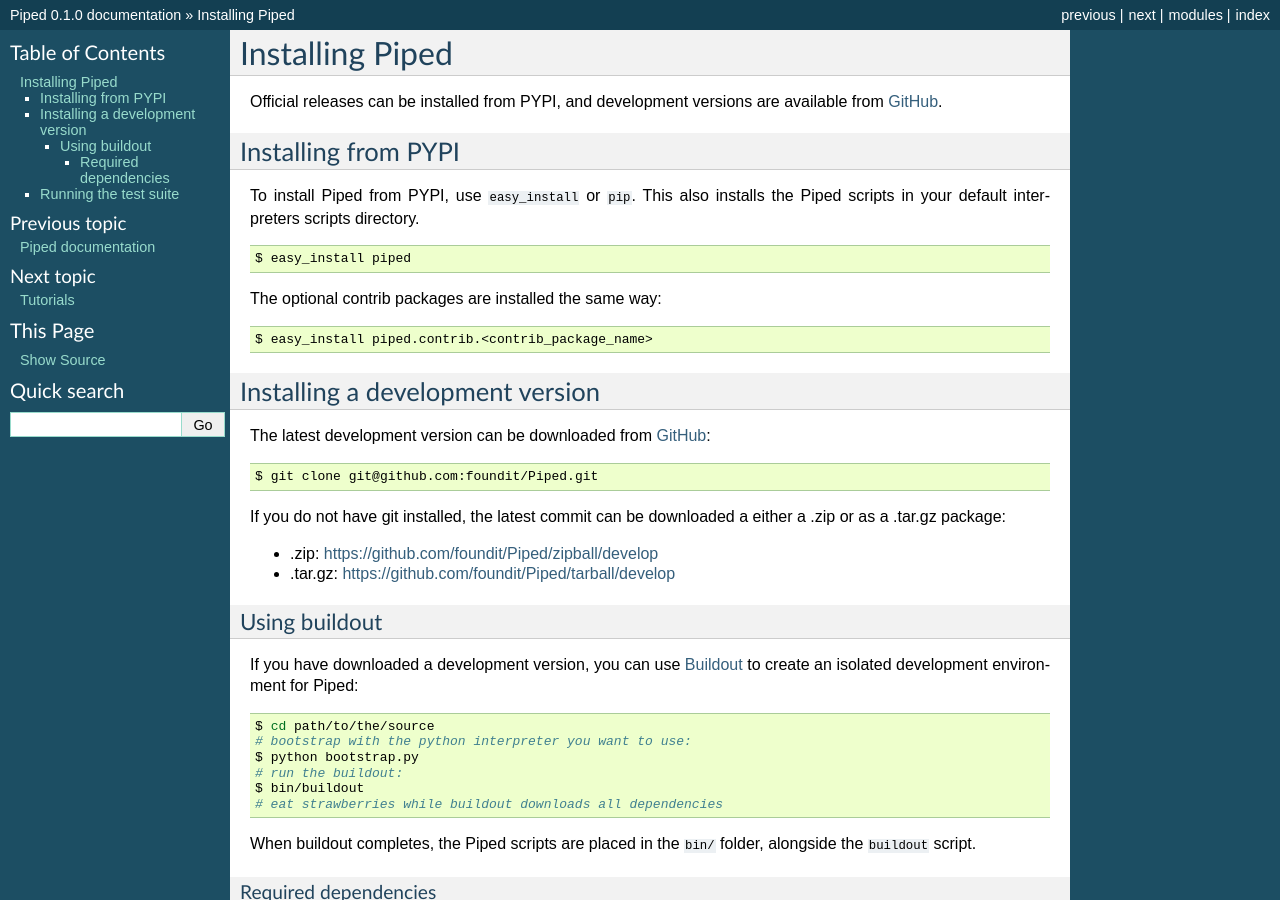
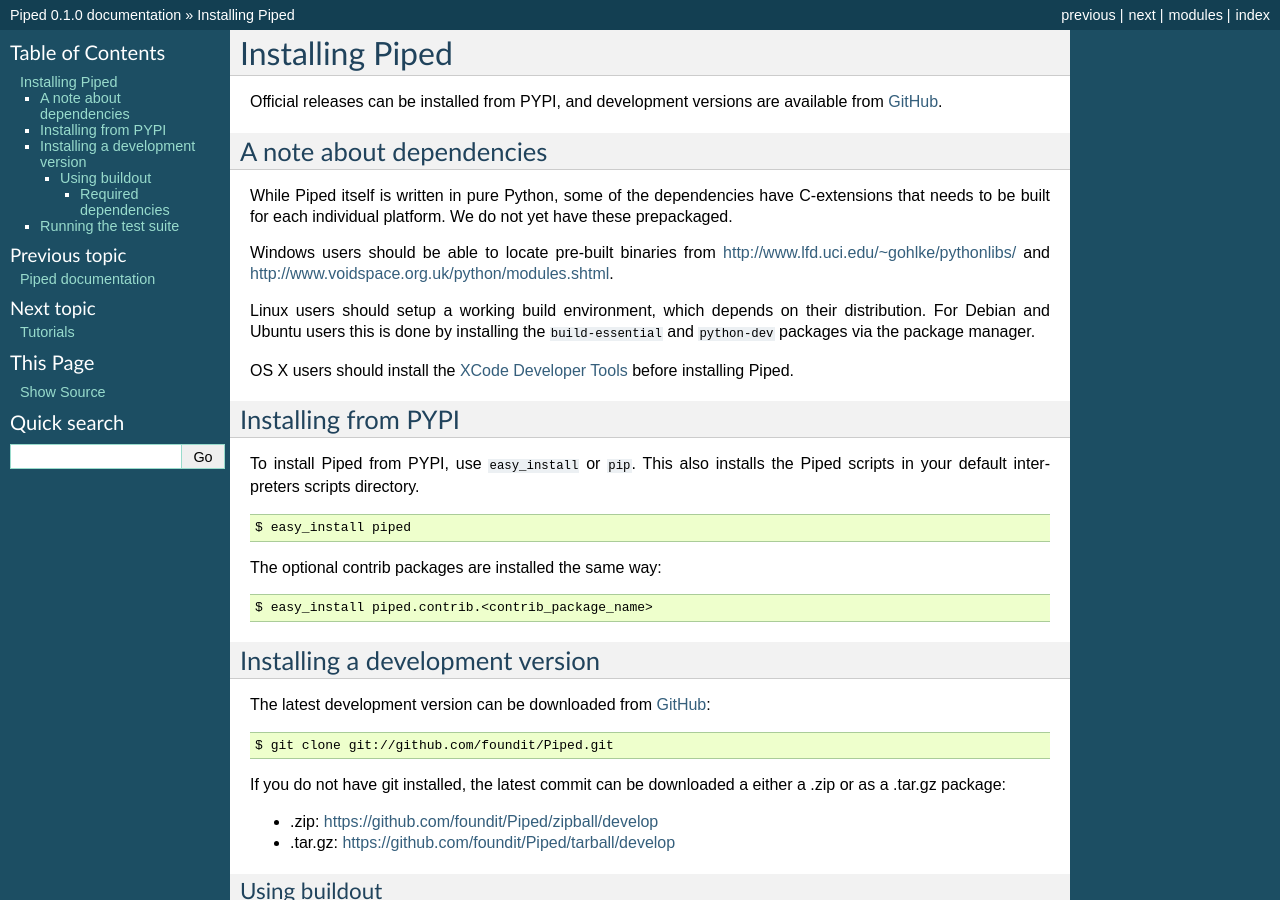
Before and after one commit to foundit/Piped, a Sphinx documentation site: the page built from doc/installing.rst, in a window 1280 px wide and 900 px high. Built offline with Sphinx 7.4.7, drawn with Linux system fonts in a browser that asks for light colours.

Commit message:
documentation changes: installing: added section about dependencies and updated the github link to use git instead of ssh

```diff
--- a/doc/installing.rst
+++ b/doc/installing.rst
@@ -2,6 +2,26 @@
 ================
 
 Official releases can be installed from PYPI, and development versions are available from `GitHub <http://github.com/foundit/Piped>`_.
+
+
+
+A note about dependencies
+-------------------------
+
+While Piped itself is written in pure Python, some of the dependencies have C-extensions that needs to be built for each
+individual platform. We do not yet have these prepackaged.
+
+
+Windows users should be able to locate pre-built binaries from http://www.lfd.uci.edu/~gohlke/pythonlibs/ and
+http://www.voidspace.org.uk/python/modules.shtml.
+
+
+Linux users should setup a working build environment, which depends on their distribution. For Debian and Ubuntu
+users this is done by installing the ``build-essential`` and ``python-dev`` packages via the package manager.
+
+
+OS X users should install the `XCode Developer Tools <http://developer.apple.com/technologies/tools/>`_ before
+installing Piped.
 
 
 Installing from PYPI
@@ -28,7 +48,7 @@
 
 .. code-block:: bash
 
-    $ git clone git@github.com:foundit/Piped.git
+    $ git clone git://github.com/foundit/Piped.git
 
 
 If you do not have git installed, the latest commit can be downloaded a either a .zip or as
```
